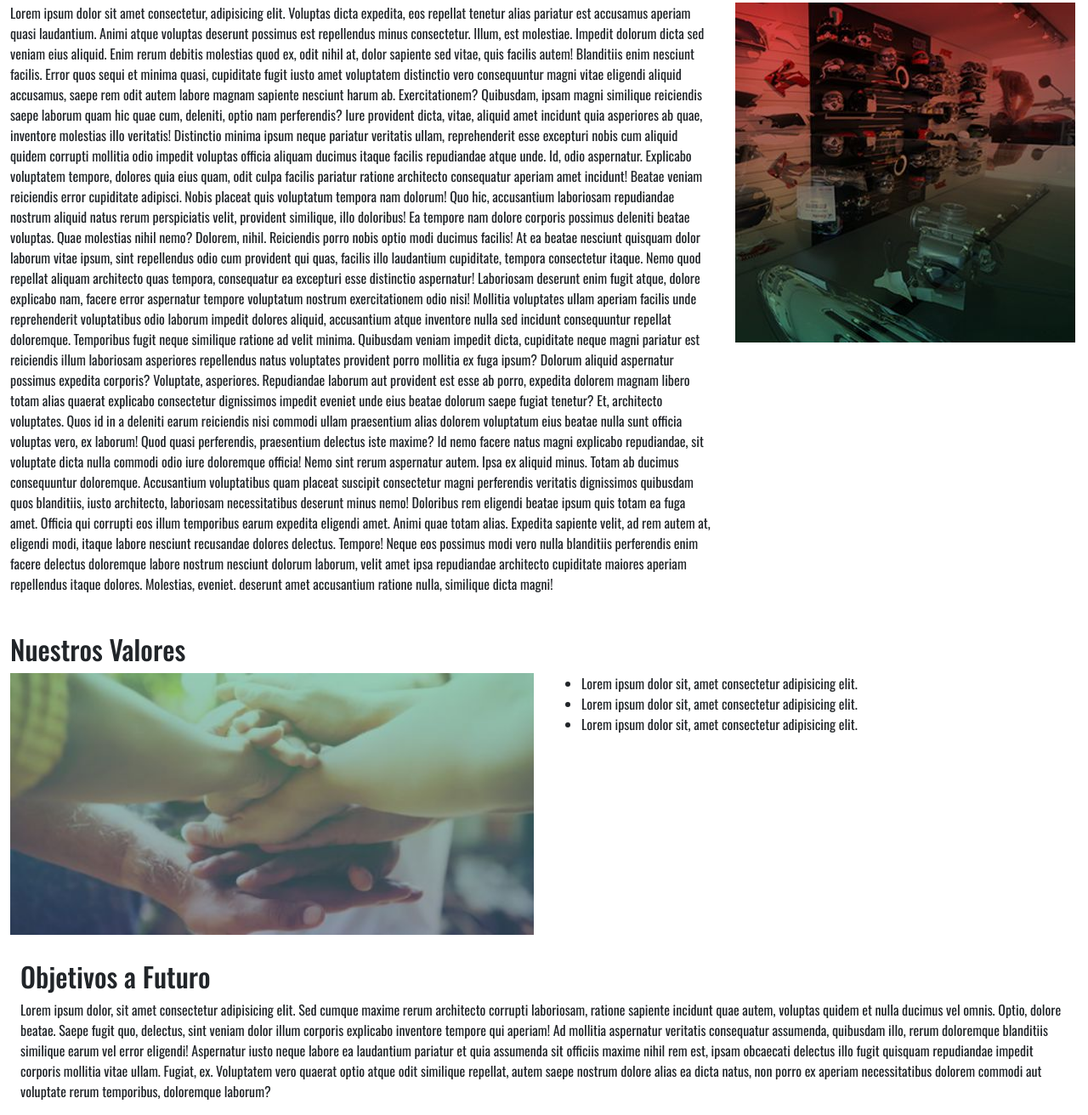
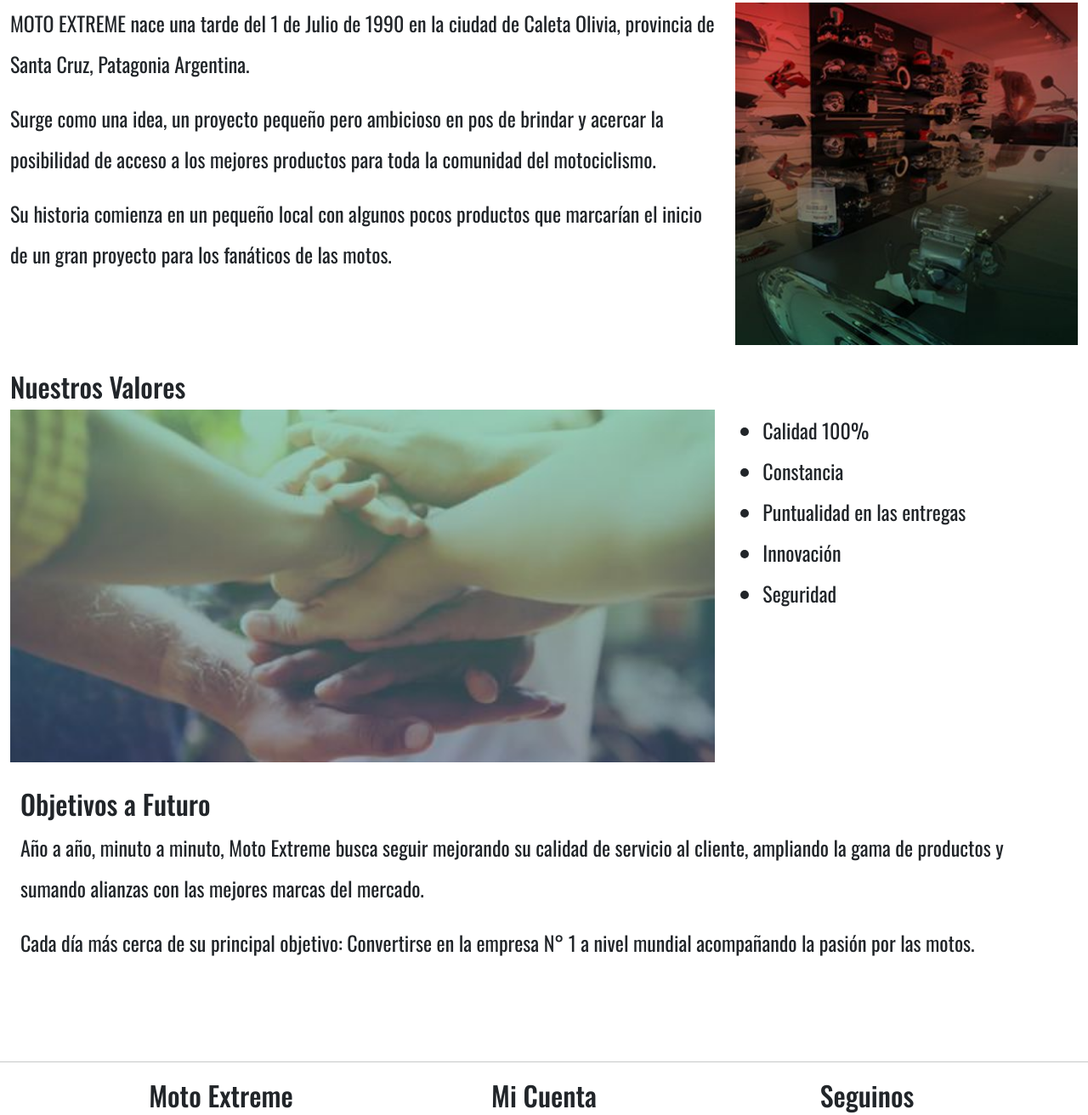
Before and after one commit to eao777/proyecto_coderhouse_dw, a website: page pages/sobre-nosotros.html in a window 1280 px wide. Shown: the part 285-1597 px from the top of the page at 85% size. Drawn offline with nearby package versions, Linux system fonts and the light colour scheme.

Commit message:
Página Sobre Nosotros: Modificación de tamaños de fuente y reestructuración de la división de columnas de la rejilla

```diff
--- a/pages/sobre-nosotros.html
+++ b/pages/sobre-nosotros.html
@@ -88,58 +88,16 @@
         </div>
       </div>
       <div class="row">
-        <div class="col-sm-12 col-md-8">
-          <p>Lorem ipsum dolor sit amet consectetur, adipisicing elit. Voluptas dicta expedita, eos repellat tenetur
-            alias pariatur est accusamus aperiam quasi laudantium. Animi atque voluptas deserunt possimus est
-            repellendus minus consectetur.
-            Illum, est molestiae. Impedit dolorum dicta sed veniam eius aliquid. Enim rerum debitis molestias quod ex,
-            odit nihil at, dolor sapiente sed vitae, quis facilis autem! Blanditiis enim nesciunt facilis.
-            Error quos sequi et minima quasi, cupiditate fugit iusto amet voluptatem distinctio vero consequuntur magni
-            vitae eligendi aliquid accusamus, saepe rem odit autem labore magnam sapiente nesciunt harum ab.
-            Exercitationem?
-            Quibusdam, ipsam magni similique reiciendis saepe laborum quam hic quae cum, deleniti, optio nam
-            perferendis? Iure provident dicta, vitae, aliquid amet incidunt quia asperiores ab quae, inventore molestias
-            illo veritatis!
-            Distinctio minima ipsum neque pariatur veritatis ullam, reprehenderit esse excepturi nobis cum aliquid
-            quidem corrupti mollitia odio impedit voluptas officia aliquam ducimus itaque facilis repudiandae atque
-            unde. Id, odio aspernatur.
-            Explicabo voluptatem tempore, dolores quia eius quam, odit culpa facilis pariatur ratione architecto
-            consequatur aperiam amet incidunt! Beatae veniam reiciendis error cupiditate adipisci. Nobis placeat quis
-            voluptatum tempora nam dolorum!
-            Quo hic, accusantium laboriosam repudiandae nostrum aliquid natus rerum perspiciatis velit, provident
-            similique, illo doloribus! Ea tempore nam dolore corporis possimus deleniti beatae voluptas. Quae molestias
-            nihil nemo? Dolorem, nihil.
-            Reiciendis porro nobis optio modi ducimus facilis! At ea beatae nesciunt quisquam dolor laborum vitae ipsum,
-            sint repellendus odio cum provident qui quas, facilis illo laudantium cupiditate, tempora consectetur
-            itaque.
-            Nemo quod repellat aliquam architecto quas tempora, consequatur ea excepturi esse distinctio aspernatur!
-            Laboriosam deserunt enim fugit atque, dolore explicabo nam, facere error aspernatur tempore voluptatum
-            nostrum exercitationem odio nisi!
-            Mollitia voluptates ullam aperiam facilis unde reprehenderit voluptatibus odio laborum impedit dolores
-            aliquid, accusantium atque inventore nulla sed incidunt consequuntur repellat doloremque. Temporibus fugit
-            neque similique ratione ad velit minima.
-            Quibusdam veniam impedit dicta, cupiditate neque magni pariatur est reiciendis illum laboriosam asperiores
-            repellendus natus voluptates provident porro mollitia ex fuga ipsum? Dolorum aliquid aspernatur possimus
-            expedita corporis? Voluptate, asperiores.
-            Repudiandae laborum aut provident est esse ab porro, expedita dolorem magnam libero totam alias quaerat
-            explicabo consectetur dignissimos impedit eveniet unde eius beatae dolorum saepe fugiat tenetur? Et,
-            architecto voluptates.
-            Quos id in a deleniti earum reiciendis nisi commodi ullam praesentium alias dolorem voluptatum eius beatae
-            nulla sunt officia voluptas vero, ex laborum! Quod quasi perferendis, praesentium delectus iste maxime?
-            Id nemo facere natus magni explicabo repudiandae, sit voluptate dicta nulla commodi odio iure doloremque
-            officia! Nemo sint rerum aspernatur autem. Ipsa ex aliquid minus. Totam ab ducimus consequuntur doloremque.
-            Accusantium voluptatibus quam placeat suscipit consectetur magni perferendis veritatis dignissimos quibusdam
-            quos blanditiis, iusto architecto, laboriosam necessitatibus deserunt minus nemo! Doloribus rem eligendi
-            beatae ipsum quis totam ea fuga amet.
-            Officia qui corrupti eos illum temporibus earum expedita eligendi amet. Animi quae totam alias. Expedita
-            sapiente velit, ad rem autem at, eligendi modi, itaque labore nesciunt recusandae dolores delectus. Tempore!
-            Neque eos possimus modi vero nulla blanditiis perferendis enim facere delectus doloremque labore nostrum
-            nesciunt dolorum laborum, velit amet ipsa repudiandae architecto cupiditate maiores aperiam repellendus
-            itaque dolores. Molestias, eveniet.
-            deserunt amet accusantium ratione nulla, similique dicta magni!</p>
+        <div class="col-sm-12 col-md-6 col-lg-8 inicios">
+          <p>MOTO EXTREME nace una tarde del 1 de Julio de 1990 en la ciudad de Caleta Olivia, provincia de Santa Cruz,
+            Patagonia Argentina.</p>
+          <p>Surge como una idea, un proyecto pequeño pero ambicioso en pos de brindar y acercar la posibilidad de
+            acceso a los mejores productos para toda la comunidad del motociclismo.</p>
+          <p>Su historia comienza en un pequeño local con algunos pocos productos que marcarían el inicio de un gran
+            proyecto para los fanáticos de las motos.</p>
         </div>
-        <div class="col-sm-12 col-md-4">
-          <img src="../images/inicios.jpg" alt="Foto de los Inicios">
+        <div class="col-sm-12 col-md-6 col-lg-4">
+          <img src="../images/inicios.jpg" class="w-100" alt="Foto de los Inicios">
         </div>
       </div>
       <!-- Seccion Nuestros Valores -->
@@ -149,32 +107,27 @@
         </div>
       </div>
       <div class="row">
-        <div class="col-sm-12 col-md-12 col-lg-6">
+        <div class="col-sm-12 col-md-12 col-lg-8">
           <img src="../images/valores.JPG" class="imagenValores" alt="Imagen Valores de la empresa">
         </div>
-        <div class="col-sm-12 col-md-12 col-lg-6">
+        <div class="col-sm-12 col-md-12 col-lg-4 inicios">
           <ul>
-            <li>Lorem ipsum dolor sit, amet consectetur adipisicing elit.</li>
-            <li>Lorem ipsum dolor sit, amet consectetur adipisicing elit.</li>
-            <li>Lorem ipsum dolor sit, amet consectetur adipisicing elit.</li>
+            <li>Calidad 100%</li>
+            <li>Constancia</li>
+            <li>Puntualidad en las entregas</li>
+            <li>Innovación</li>
+            <li>Seguridad</li>
           </ul>
         </div>
       </div>
       <!-- Seccion Objetivos a Futuro -->
       <div class="row objetivos">
-        <div class="col-12">
+        <div class="inicios col-12">
           <h2>Objetivos a Futuro</h2>
-          <p>Lorem ipsum dolor, sit amet consectetur adipisicing elit. Sed cumque maxime rerum architecto corrupti
-            laboriosam, ratione sapiente incidunt quae autem, voluptas quidem et nulla ducimus vel omnis. Optio, dolore
-            beatae.
-            Saepe fugit quo, delectus, sint veniam dolor illum corporis explicabo inventore tempore qui aperiam! Ad
-            mollitia aspernatur veritatis consequatur assumenda, quibusdam illo, rerum doloremque blanditiis similique
-            earum vel error eligendi!
-            Aspernatur iusto neque labore ea laudantium pariatur et quia assumenda sit officiis maxime nihil rem est,
-            ipsam obcaecati delectus illo fugit quisquam repudiandae impedit corporis mollitia vitae ullam. Fugiat, ex.
-            Voluptatem vero quaerat optio atque odit similique repellat, autem saepe nostrum dolore alias ea dicta
-            natus, non porro ex aperiam necessitatibus dolorem commodi aut voluptate rerum temporibus, doloremque
-            laborum?</p>
+          <p>Año a año, minuto a minuto, Moto Extreme busca seguir mejorando su calidad de servicio al cliente,
+            ampliando la gama de productos y sumando alianzas con las mejores marcas del mercado.</p>
+          <p>Cada día más cerca de su principal objetivo: Convertirse en la empresa N° 1 a nivel mundial acompañando la
+            pasión por las motos.</p>
         </div>
       </div>
     </div>
--- a/scss/styles.scss
+++ b/scss/styles.scss
@@ -166,6 +166,11 @@
   }
 
   /*  ------------------------ MAIN Página Sobre Nosotros ------------------------ */
+  .inicios{
+    font-size: 1.5rem;
+    line-height: 3rem;
+  }
+
   .valores {
     margin-top: 30px;
   }
```
Also changed, not shown: css/styles.css.
